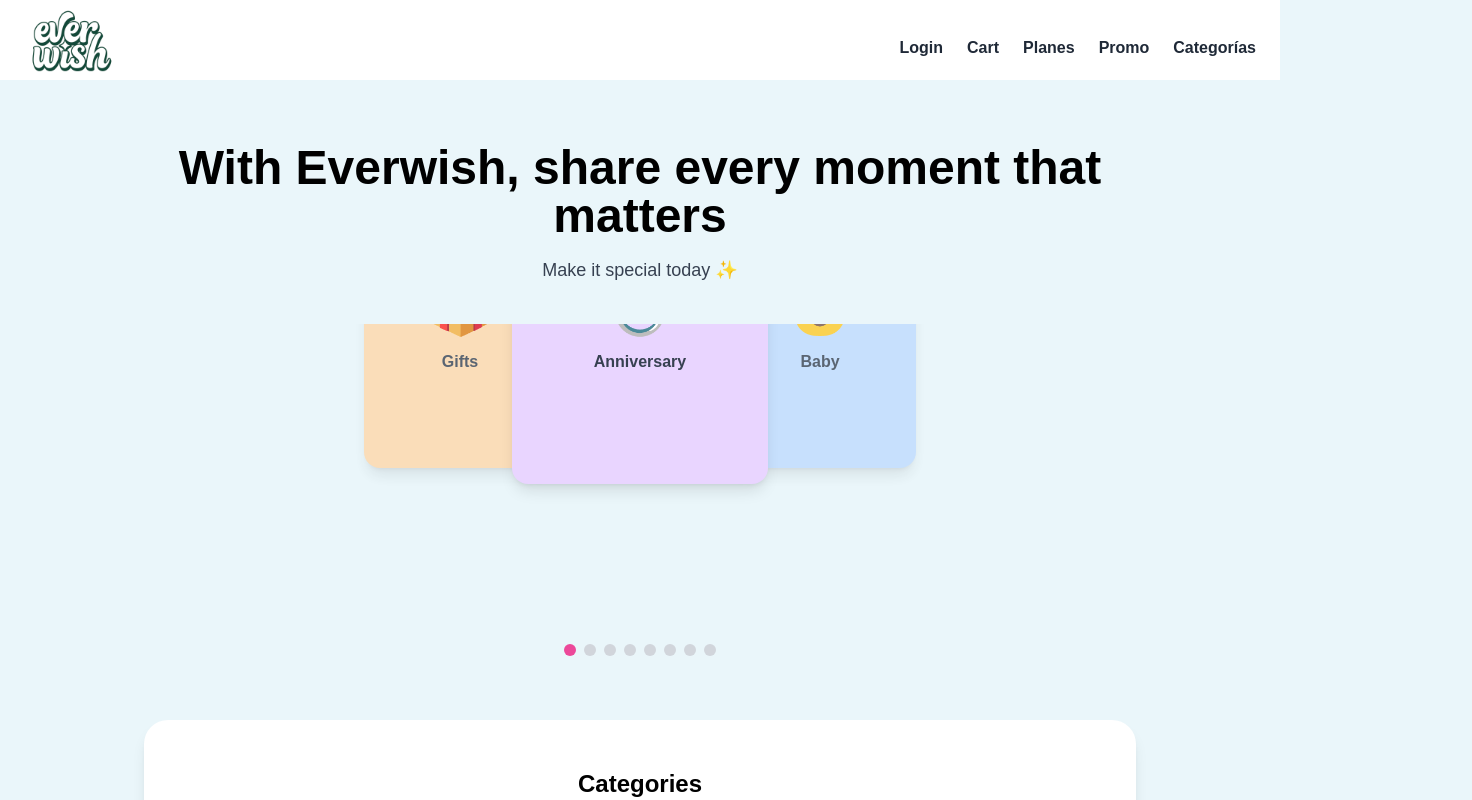
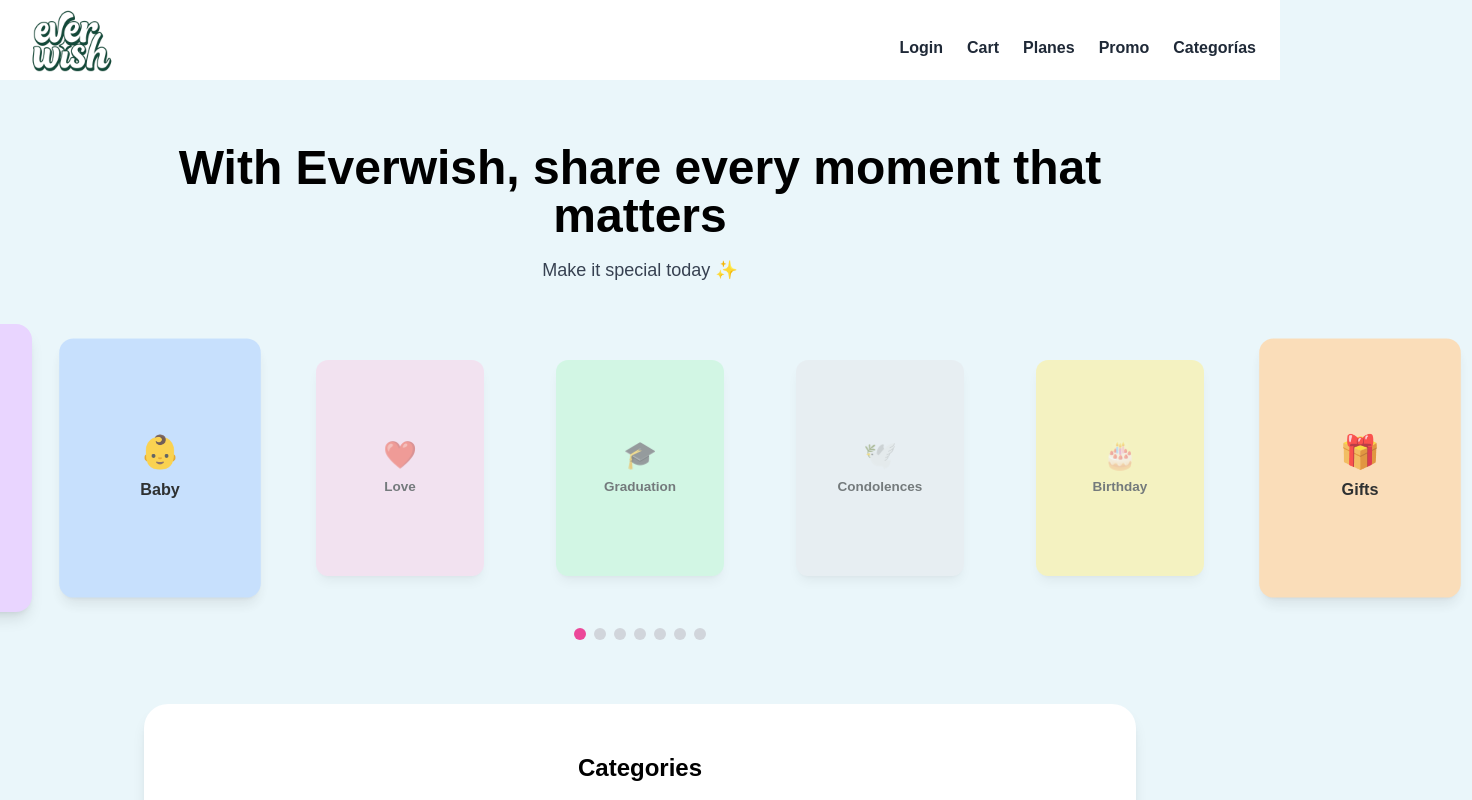
Before and after one commit to everwishhq-commits/EverWish, a Next.js app: page / in a window 1280 px wide. Shown: the top 800 px of the page, 1472 px wide, since content can reach past the window. Built offline with nearby package versions, Linux system fonts and the light colour scheme.

Commit message:
Update carousel.js

```diff
--- a/app/components/carousel.js
+++ b/app/components/carousel.js
@@ -1,97 +1,59 @@
 "use client";
 import { useState, useEffect } from "react";
 
-const slides = [
+const items = [
   { title: "Anniversary", color: "bg-purple-200", icon: "💍" },
   { title: "Baby", color: "bg-blue-200", icon: "👶" },
-  { title: "Love", color: "bg-red-200", icon: "❤️" },
+  { title: "Love", color: "bg-pink-200", icon: "❤️" },
   { title: "Graduation", color: "bg-green-200", icon: "🎓" },
   { title: "Condolences", color: "bg-gray-200", icon: "🕊️" },
-  { title: "Birthday", color: "bg-pink-200", icon: "🎂" },
-  { title: "Congrats", color: "bg-yellow-200", icon: "⭐" },
+  { title: "Birthday", color: "bg-yellow-200", icon: "🎂" },
   { title: "Gifts", color: "bg-orange-200", icon: "🎁" },
 ];
 
 export default function Carousel() {
-  const [current, setCurrent] = useState(0);
+  const [index, setIndex] = useState(0);
 
-  // autoplay cada 5s
   useEffect(() => {
-    const interval = setInterval(() => {
-      setCurrent((prev) => (prev + 1) % slides.length);
-    }, 5000);
-    return () => clearInterval(interval);
+    const timer = setInterval(() => {
+      setIndex((prev) => (prev + 1) % items.length);
+    }, 4000); // transición lenta
+    return () => clearInterval(timer);
   }, []);
 
-  // swipe para móvil
-  let startX = 0;
-  let endX = 0;
-
-  const handleTouchStart = (e) => {
-    startX = e.touches[0].clientX;
-  };
-
-  const handleTouchEnd = (e) => {
-    endX = e.changedTouches[0].clientX;
-    if (startX - endX > 50) {
-      setCurrent((prev) => (prev + 1) % slides.length); // next
-    } else if (endX - startX > 50) {
-      setCurrent((prev) => (prev - 1 + slides.length) % slides.length); // prev
-    }
-  };
+  const nextSlide = () => setIndex((prev) => (prev + 1) % items.length);
+  const prevSlide = () => setIndex((prev) => (prev - 1 + items.length) % items.length);
 
   return (
-    <div
-      className="relative w-full max-w-4xl mx-auto mt-8 overflow-hidden"
-      onTouchStart={handleTouchStart}
-      onTouchEnd={handleTouchEnd}
-    >
-      <div className="flex justify-center items-center">
-        {slides.map((slide, index) => {
-          const offset = (index - current + slides.length) % slides.length;
-
-          // posición de cada tarjeta según su offset
-          let style = "hidden"; // ocultar las demás
-          if (offset === 0) {
-            style =
-              "z-20 transform scale-110 w-56 h-72 md:w-64 md:h-80"; // central grande
-          } else if (offset === 1 || offset === slides.length - 1) {
-            style =
-              "z-10 transform scale-90 opacity-80 w-40 h-60 md:w-48 md:h-72"; // laterales
+    <div className="relative w-full flex flex-col items-center mt-8">
+      {/* Carrusel */}
+      <div className="flex items-center justify-center space-x-4 transition-all duration-700 ease-in-out">
+        {items.map((item, i) => {
+          let position = "scale-75 opacity-50";
+          if (i === index) position = "scale-100 opacity-100 z-10";
+          else if (i === (index - 1 + items.length) % items.length || i === (index + 1) % items.length) {
+            position = "scale-90 opacity-80";
           }
 
           return (
             <div
-              key={index}
-              className={`absolute transition-all duration-700 ease-in-out flex flex-col items-center justify-center rounded-2xl shadow-lg ${slide.color} ${style}`}
-              style={{
-                transform: `${
-                  offset === 0
-                    ? "translateX(0)"
-                    : offset === 1
-                    ? "translateX(180px)"
-                    : offset === slides.length - 1
-                    ? "translateX(-180px)"
-                    : "translateX(9999px)" // escondidos
-                }`,
-              }}
+              key={i}
+              className={`transition-all duration-700 ease-in-out w-40 h-52 md:w-56 md:h-72 rounded-2xl shadow-lg flex flex-col items-center justify-center ${item.color} ${position}`}
             >
-              <span className="text-6xl">{slide.icon}</span>
-              <p className="mt-4 font-semibold text-gray-700">{slide.title}</p>
+              <span className="text-4xl">{item.icon}</span>
+              <p className="mt-2 text-base md:text-lg font-semibold">{item.title}</p>
             </div>
           );
         })}
       </div>
 
-      {/* dots */}
-      <div className="flex justify-center mt-80 space-x-2">
-        {slides.map((_, index) => (
+      {/* Dots */}
+      <div className="flex mt-4 space-x-2">
+        {items.map((_, i) => (
           <button
-            key={index}
-            onClick={() => setCurrent(index)}
-            className={`w-3 h-3 rounded-full ${
-              index === current ? "bg-pink-500" : "bg-gray-300"
-            }`}
+            key={i}
+            onClick={() => setIndex(i)}
+            className={`w-3 h-3 rounded-full ${i === index ? "bg-pink-500" : "bg-gray-300"}`}
           />
         ))}
       </div>
```
